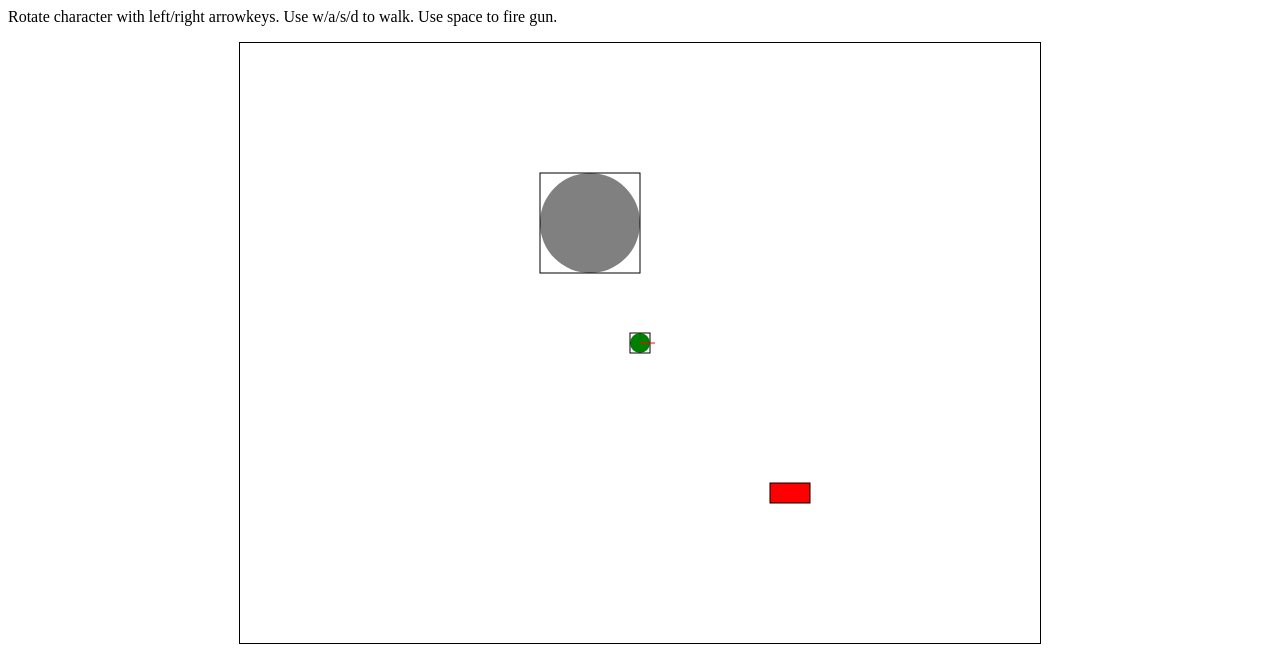
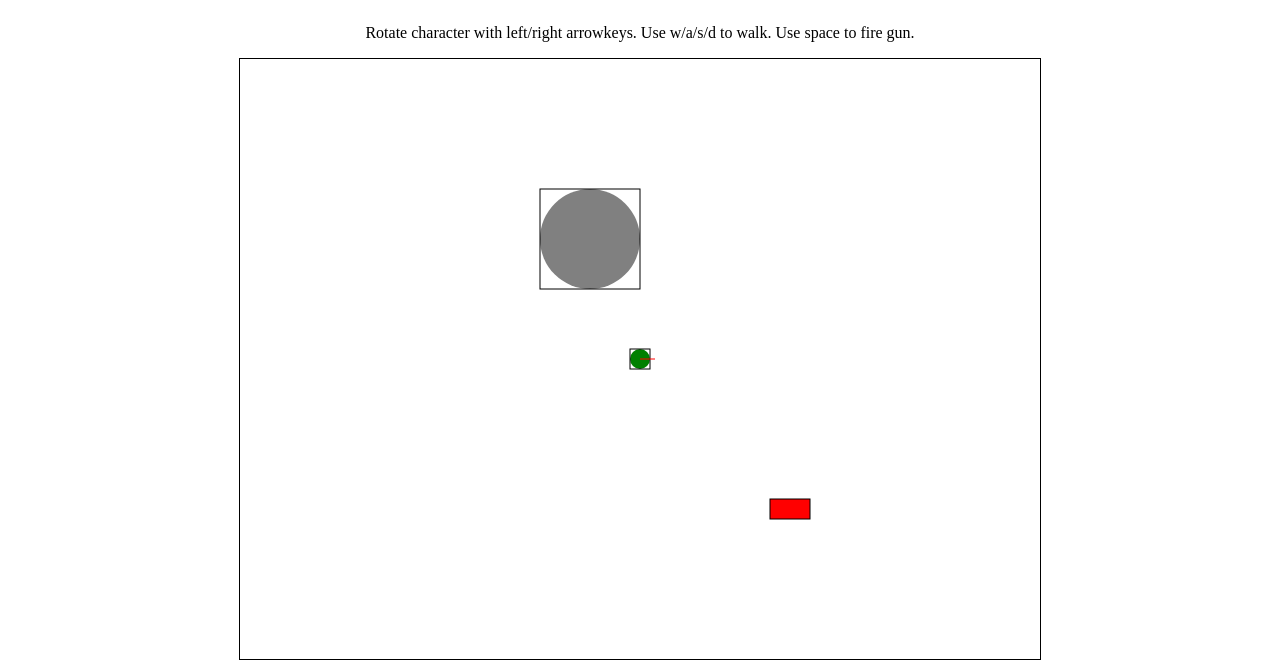
Before and after one commit to tobbelobban/tobzed.github.io, a plain HTML site: page battlegrounds/battlegrounds.html in a window 1280 px wide. Drawn offline with Linux system fonts and the light colour scheme.

Commit message:
Update battlegrounds.html

```diff
--- a/battlegrounds/battlegrounds.html
+++ b/battlegrounds/battlegrounds.html
@@ -25,7 +25,7 @@
     </style>
     </head>
     <body>
-        <div id="wrapper" class="wrapper>
+        <div id="wrapper" class="wrapper">
             <p>Rotate character with left/right arrowkeys. Use w/a/s/d to walk. Use space to fire gun.</p>
             <canvas id="canvas" width="800" height="600"></canvas>
         </div>
```
